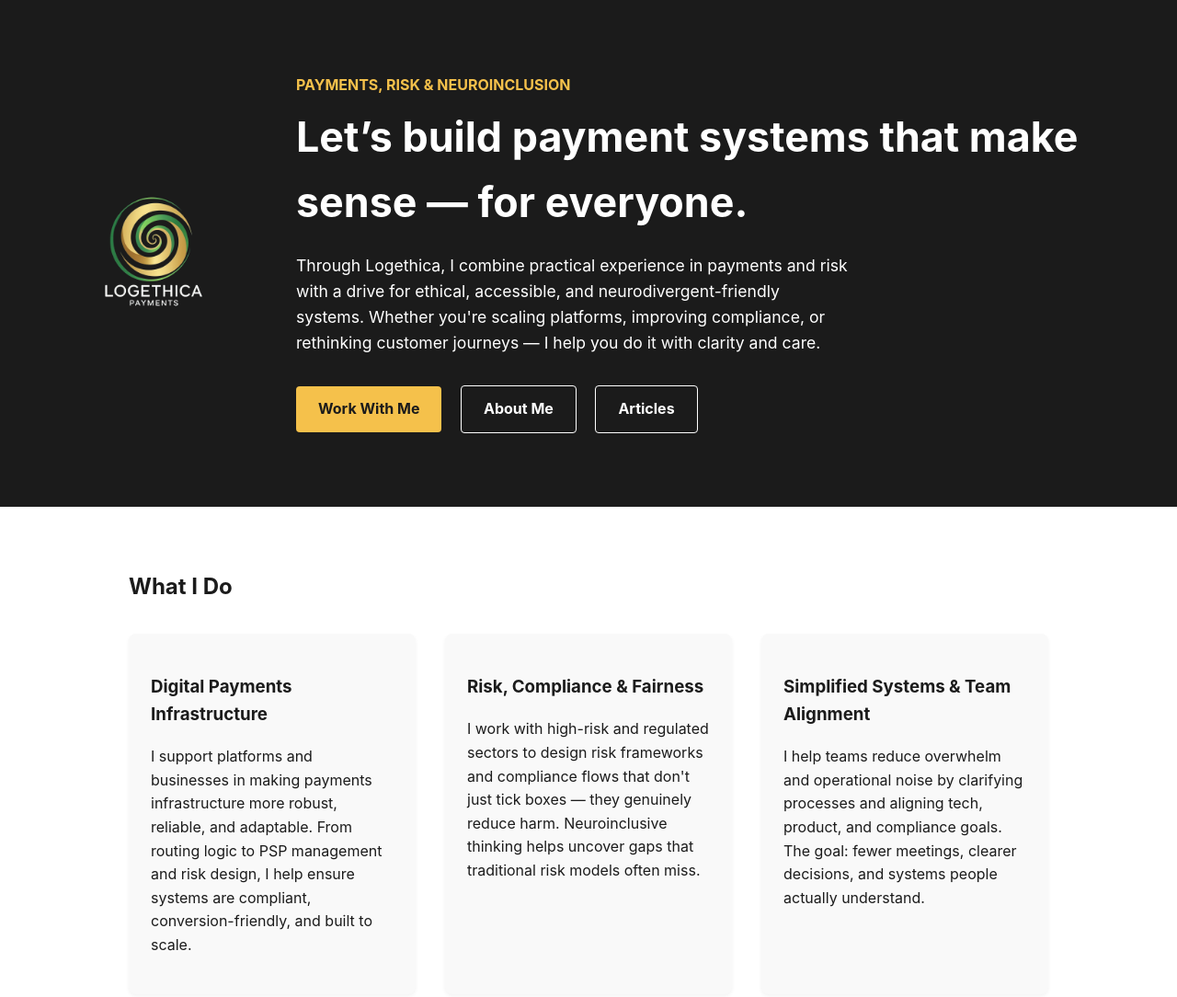
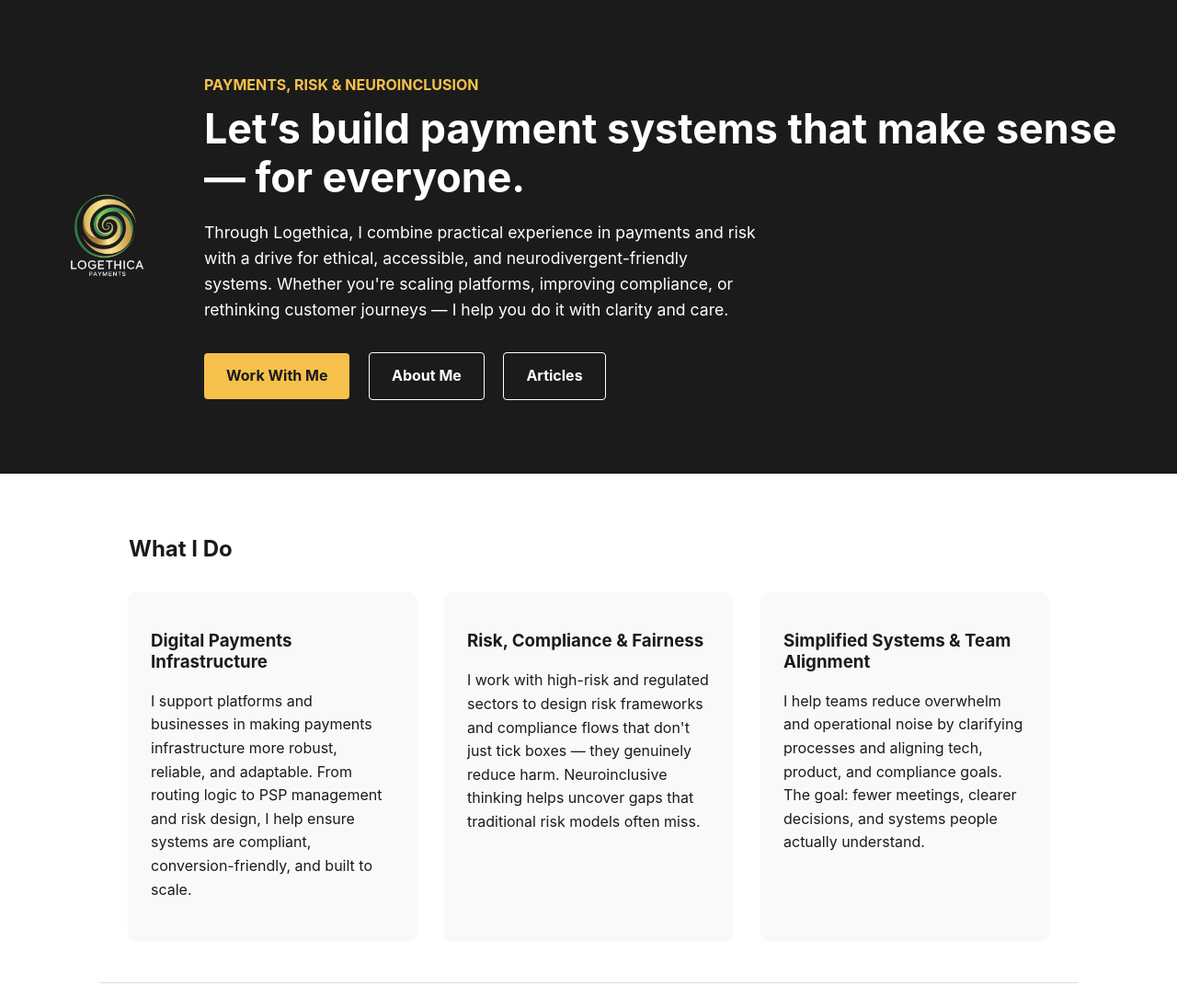
Before and after one commit to logethica/Logethica, a plain HTML site: page index.html in a window 1280 px wide. Shown: the top 1084 px of the page at 92% size. Drawn offline with Linux system fonts and the light colour scheme.

Commit message:
Update logethica-style.css

```diff
--- a/logethica-style.css
+++ b/logethica-style.css
@@ -9,6 +9,7 @@ body {
 
 h1, h2, h3 {
   color: #1b1b1b;
+  line-height: 1.2;
 }
 
 header h1 {
@@ -24,7 +25,7 @@ header {
 header .container {
   display: flex;
   align-items: center;
-  justify-content: space-between;
+  justify-content: flex-start;
   flex-wrap: wrap;
   max-width: 1200px;
   margin: auto;
@@ -32,22 +33,21 @@ header .container {
 }
 
 .logo-container {
-  flex: 0 0 250px;
-  text-align: center;
+  flex: 0 0 auto;
+  text-align: left;
 }
 
 .logo-container img {
-  max-width: 100%;
+  width: 150px;
   height: auto;
-  max-height: 200px;
   display: block;
-  margin: auto;
 }
 
 .intro-text {
-  flex: 1 1 500px;
+  flex: 1;
   text-align: left;
   color: white;
+  min-width: 280px;
 }
 
 .section {
@@ -123,6 +123,11 @@ a:hover {
   }
 
   .logo-container {
+    text-align: center;
     margin-bottom: 1rem;
   }
+
+  .logo-container img {
+    width: 120px;
+  }
 }
```
